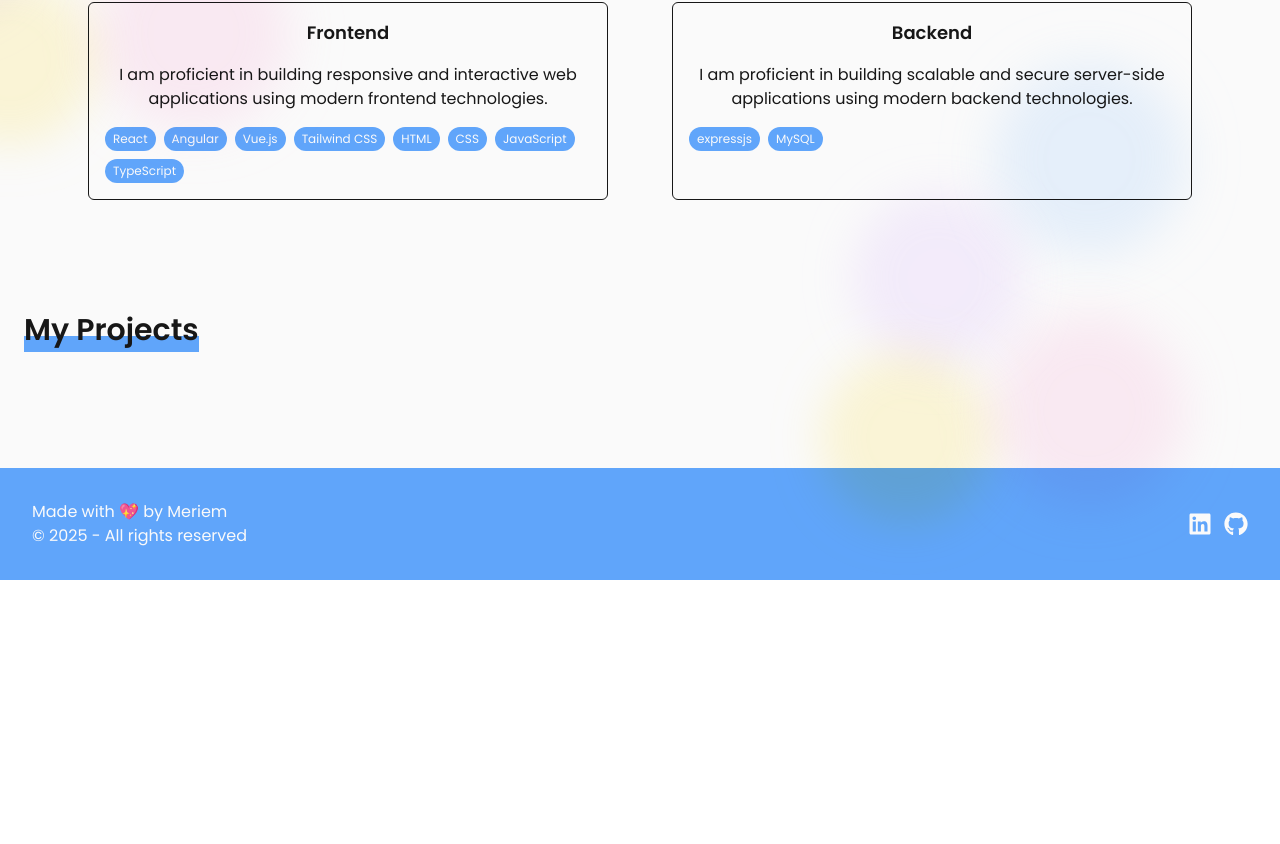
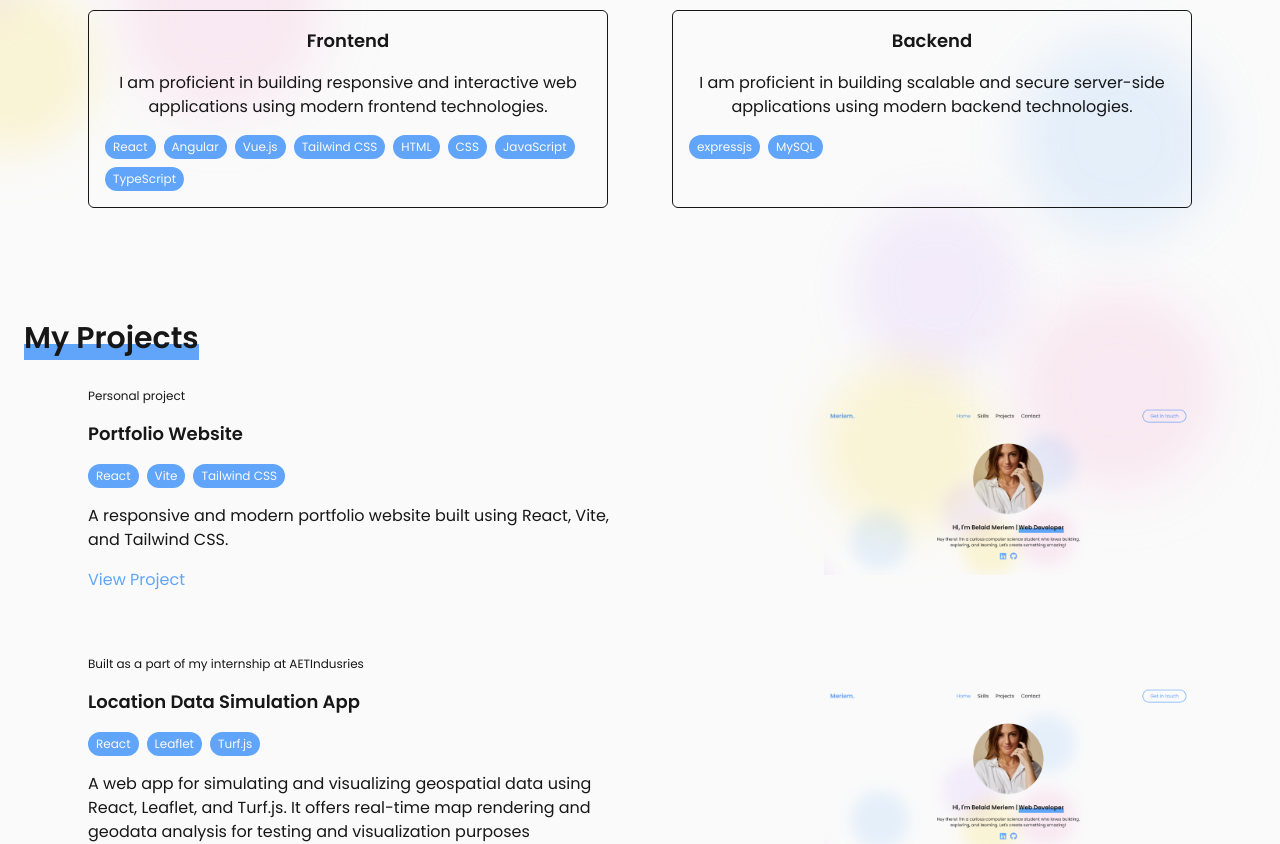
Before and after one commit to belaid1meriem/portfolio, a React (Vite) app: page / in a window 1280 px wide. Shown: the part 682-1526 px from the top of the page. Before the commit the page ends 1262 px from the top, so only its background shows below. Built offline with nearby package versions, Linux system fonts and the light colour scheme.

Commit message:
Projects section done

```diff
--- a/src/components/Footer.tsx
+++ b/src/components/Footer.tsx
@@ -9,7 +9,7 @@ function Footer() {
             <p>&copy; 2025 - All rights reserved</p>
         </div>
         <div className="flex items-center gap-3 text-2xl">
-            <a href="https://www.linkedin.com/in/meriem-belaid-8a2b31278/">
+            <a href="https://www.linkedin.com/in/meriem-belaid-8a2b31278/" target="_blank">
                 <FaLinkedin className="cursor-pointer hover:text-blue-200 transition-all duration-150" />
             </a>
             <a href="https://github.com/belaid1meriem" target="_blank" >
--- a/src/components/Home.tsx
+++ b/src/components/Home.tsx
@@ -15,7 +15,7 @@ function Home() {
         <div className="flex flex-col gap-8 justify-center items-center w-full relative ">
             <img src={pic} alt="Developer" className="w-60 h-60 object-cover rounded-full "/>
             <div className="flex flex-col items-center justify-start gap-4 cursor-default ">
-                <div className='max-sm:text-sm text-xl text-center font-semibold flex gap-1 '>
+                <div className='max-sm:text-sm text-3xl text-center font-semibold flex gap-1 '>
                     <h6 className="">Hi, I'm Belaid Meriem |</h6>
                     <span className='relative z-20'>
                         <h6 className='relative z-20'>Web Developer</h6>
@@ -23,7 +23,7 @@ function Home() {
                     </span>
                 </div>
                 <p className="text-sm text-center max-w-prose px-6"> Hey there! I'm a curious computer science student who loves building, exploring, and learning. Let's create something amazing!</p>
-                {/* <a href="#contact" className=" px-6 py-2 rounded-full border-2 border-blue-400 text-blue-400 transition duration-200 ease-in-out  hover:bg-blue-400 hover:text-neutral-50 "> Get in touch</a> */}
+
                 <div className="flex items-center gap-3 text-2xl text-blue-400">
                             <a href="https://www.linkedin.com/in/meriem-belaid-8a2b31278/">
                                 <FaLinkedin className="cursor-pointer  hover:text-blue-500 transition-all duration-150" />
--- a/src/components/Projects.tsx
+++ b/src/components/Projects.tsx
@@ -1,4 +1,4 @@
-
+import { projects } from "../data/projects"
 
 function Projects() {
   return (
@@ -8,8 +8,24 @@ function Projects() {
             <h6 className='relative z-20'>My Projects</h6>
             <span className='w-fit max-sm:h-2 h-4 bg-blue-400 absolute left-0 right-0 -bottom-1  z-0 text-transparent bar-animate'>My Projects</span>
         </div>
-       <div className="grid grid-cols-3 gap-8 max-sm:grid-cols-1 md:px-16 bg-neutral-50">
+       <div className="grid grid-cols-1 gap-16 md:px-16 sm:px-8 bg-neutral-50">
+            {projects.map((project, index)=> (
+              <div className="grid grid-cols-2 max-sm:grid-cols-1 max-sm:gap-4 " key={index}>
+                <div className="flex flex-col gap-4">
+                  <small className="text-xs"> {project.source} </small>
+                  <h6 className="text-lg font-semibold">{project.name}</h6>
+                  <div className="flex flex-wrap gap-2">
+                        {project.techStack.map((tool, index) => (
+                            <span className="bg-blue-400 text-neutral-50 px-2 py-1 rounded-full text-xs" key={index}>{tool.name}</span>
+                        ))}
+                  </div>
+                  <p className="text-md ">{project.description}</p>
+                  {project?.liveLink && <a href={project?.liveLink} target="_blank" className="text-blue-400 hover:text-blue-500">View Project</a>}
+                </div>
 
+                <img src={project.image} alt="project" className="h-full w-2/3 max-sm:h-60 max-sm:w-full  object-contain ml-auto max-sm:mr-auto my-auto" />
+              </div>
+            ))}
         </div>
         <div className="absolute top-0 right-80 flex justify-center items-center ">
             <div className="relative  max-w-lg">
--- a/src/data/projects.ts
+++ b/src/data/projects.ts
@@ -1,5 +1,5 @@
 import { Technology } from "./skills";
-
+import img from '../assets/picture.png'
 interface Project {
     source: string;
     image: string;
@@ -13,7 +13,7 @@ interface Project {
 export const projects : Project[] = [
     {
         source:'Personal project',
-        image: '../assets/picture.png',
+        image: img ,
         name: 'Portfolio Website',
         description: 'A responsive and modern portfolio website built using React, Vite, and Tailwind CSS.',
         techStack: [
@@ -26,7 +26,7 @@ export const projects : Project[] = [
     },
     {
         source:'Built as a part of my internship at AETIndusries',
-        image: '../assests/picture.png',
+        image: img ,
         name: 'Location Data Simulation App',
         description: 'A web app for simulating and visualizing geospatial data using React, Leaflet, and Turf.js. It offers real-time map rendering and geodata analysis for testing and visualization purposes',
         techStack: [
@@ -35,22 +35,22 @@ export const projects : Project[] = [
             { name: 'Turf.js', icon: '/tailwindcss.svg' },
         ],
         githubLink: 'https://github.com/belaid1meriem/Location-Data-Simulation',
-        liveLink: 'location-data-simulation.netlify.app/',
+        liveLink: 'https://location-data-simulation.netlify.app/',
     },
     {
         source:'Personal Project',
-        image: '../assests/picture.png',
+        image: img,
         name: 'ExploreX website',
         description: 'A React-based website for ExploreX, an event dedicated to exploring diverse technology paths. It features a responsive design to showcase event details, schedules, and resources, providing attendees with an engaging and seamless experience.',
         techStack: [
             { name: 'React', icon: '/react.svg' },
         ],
         githubLink: 'https://github.com/belaid1meriem/ExploreX',
-        liveLink: 'explorex.netlify.app/',
+        liveLink: 'https://explorex.netlify.app/',
     },
     {
         source:'Personal Project',
-        image: '../assests/picture.png',
+        image: img,
         name: 'Electronic Patient Record Management',
         description: 'A web-based application for managing electronic patient records. It allows healthcare professionals to store, retrieve, and update patient information securely. The Frontend of the app is built using Angular.',
         techStack: [
@@ -60,7 +60,7 @@ export const projects : Project[] = [
     },
     {
         source:'Personal Project',
-        image: '../assests/picture.png',
+        image: img,
         name: 'Challenges Platform',
         description: 'A platform for creating and participating in coding challenges. It allows users to partcipate in challenges and solve them with thiers team. The Frontend of the app is built using Vue.js.',
         techStack: [
--- a/tailwind.config.js
+++ b/tailwind.config.js
@@ -10,7 +10,7 @@ export default {
         poppins: 'Poppins, sans-serif',
       },
       animation:{
-        blob: 'blob 7s infinite'
+        blob: 'blob 12s infinite'
       },
       keyframes:{
         blob:{
@@ -18,7 +18,7 @@ export default {
             transform: "translate(0px,0px) scale(1)"
           },
           "33%":{
-            transform: "translate(20px,-20px) scale(1.1)"
+            transform: "translate(50px,-50px) scale(1.1)"
           },
           "0%":{
             transform: "translate(10px,-10px) scale(0.9)"
```
